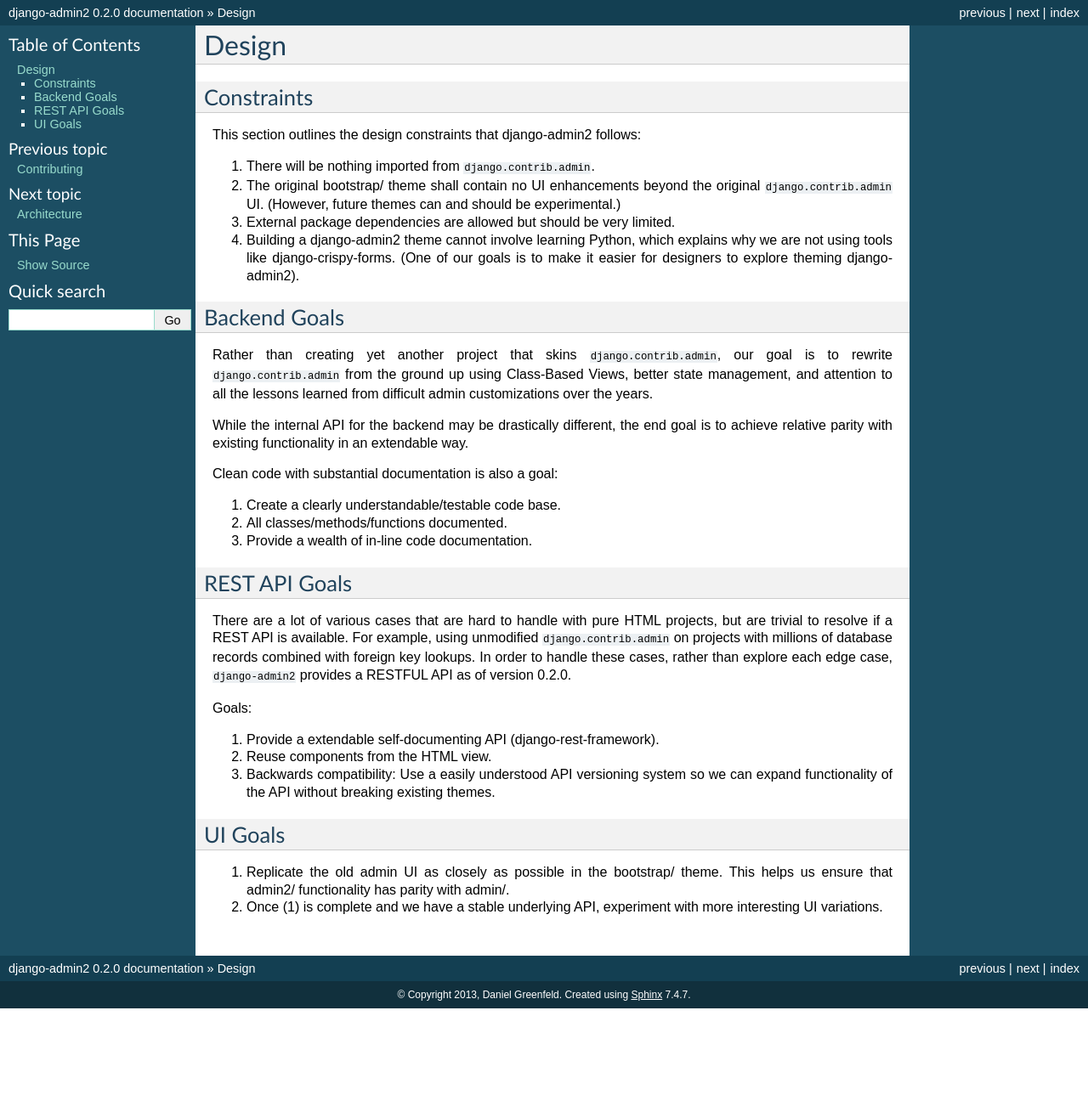
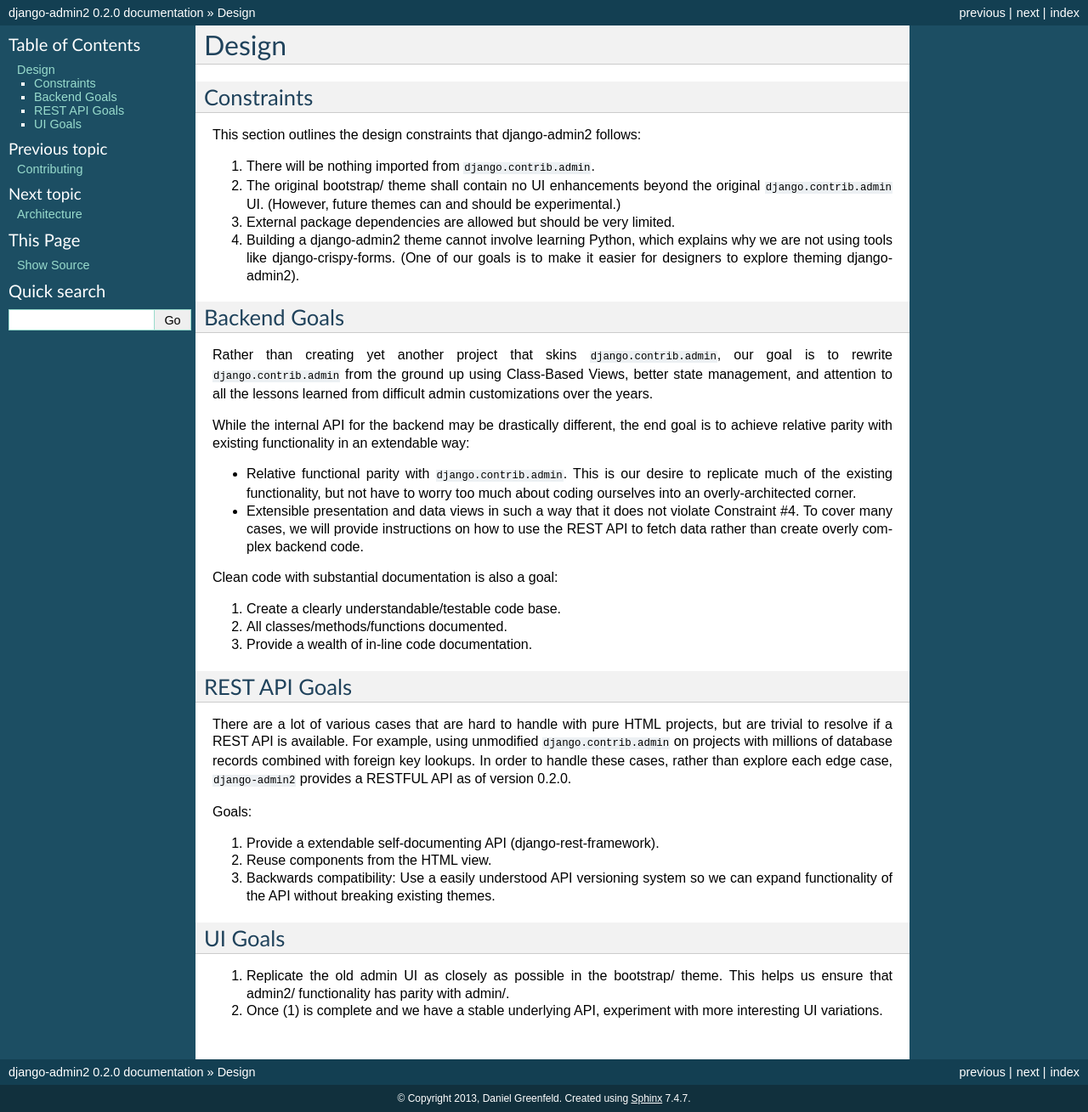
Before and after one commit to jazzband/django-admin2, a Sphinx documentation site: the page built from docs/design.rst, in a window 1280 px wide. Shown: the whole page at 85% size. Built offline with Sphinx 7.4.7, drawn with Linux system fonts in a browser that asks for light colours; before the commit the page ends 1187 px from its top, so only the background shows below that.

Commit message:
More design thoughts

```diff
--- a/docs/design.rst
+++ b/docs/design.rst
@@ -17,7 +17,10 @@
 
 Rather than creating yet another project that skins ``django.contrib.admin``, our goal is to rewrite ``django.contrib.admin`` from the ground up using Class-Based Views, better state management, and attention to all the lessons learned from difficult admin customizations over the years.
 
-While the internal API for the backend may be drastically different, the end goal is to achieve relative parity with existing functionality in an extendable way.
+While the internal API for the backend may be drastically different, the end goal is to achieve relative parity with existing functionality in an extendable way:
+
+* Relative functional parity with ``django.contrib.admin``. This is our desire to replicate much of the existing functionality, but not have to worry too much about coding ourselves into an overly-architected corner.
+* Extensible presentation and data views in such a way that it does not violate Constraint #4. To cover many cases, we will provide instructions on how to use the REST API to fetch data rather than create overly complex backend code.
 
 Clean code with substantial documentation is also a goal:
 
```
